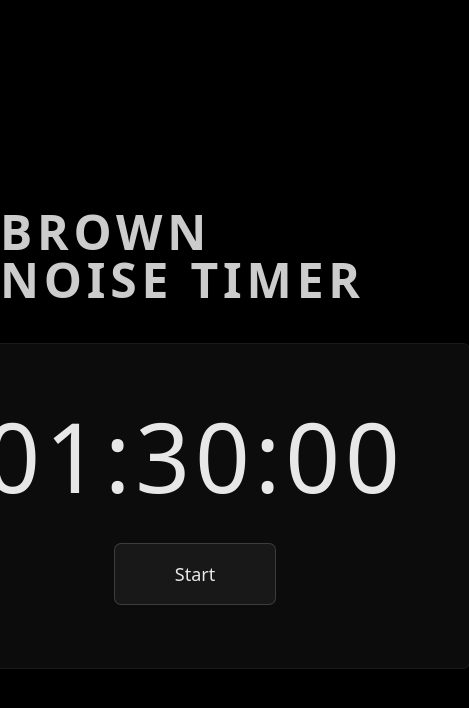
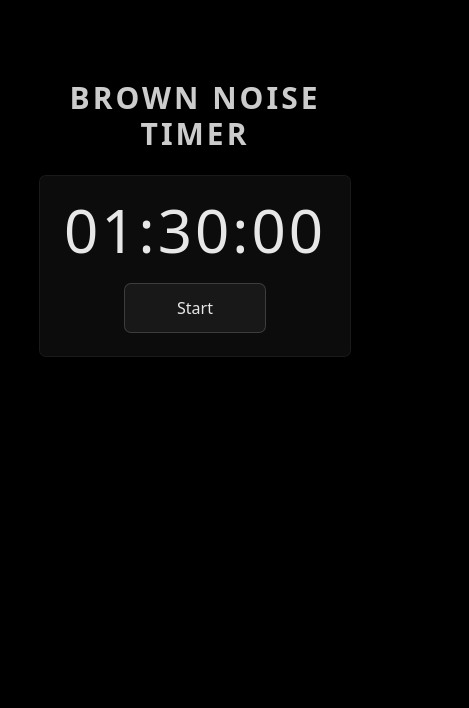
Before and after one commit to josh-may/timer-bud, a Next.js app: page / in a window 390 px wide. Shown: the top 708 px of the page, 469 px wide, since content can reach past the window. Built offline with nearby package versions, Linux system fonts and the light colour scheme.

Commit message:
Lazy commit

```diff
--- a/pages/index.js
+++ b/pages/index.js
@@ -121,19 +121,19 @@ export default function Home() {
   };
 
   return (
-    <div className="min-h-screen flex flex-col items-center justify-start pt-52 bg-black">
-      <h1 className="text-white/80 text-5xl font-bold mb-10 tracking-widest uppercase">
+    <div className="min-h-screen flex flex-col items-center justify-start pt-20 sm:pt-52 bg-black">
+      <h1 className="text-white/80 text-3xl sm:text-5xl font-bold mb-6 sm:mb-10 tracking-widest uppercase px-4 text-center">
         Brown Noise Timer
       </h1>
 
       <div
-        className="bg-zinc-900/50 p-16 rounded-md backdrop-blur-lg ring-1 ring-white/10"
+        className="bg-zinc-900/50 p-6 sm:p-16 rounded-md backdrop-blur-lg ring-1 ring-white/10 mx-4"
         onClick={handleBackgroundClick}
       >
         {isEditing ? (
           <form
             onSubmit={handleTimeSubmit}
-            className="text-white/90 text-5xl mb-10 space-x-3"
+            className="text-white/90 text-3xl sm:text-5xl mb-6 sm:mb-10 space-x-2 sm:space-x-3"
           >
             <input
               type="number"
@@ -144,7 +144,7 @@ export default function Home() {
                   hours: parseInt(e.target.value) || 0,
                 }))
               }
-              className="w-24 bg-transparent border-b border-zinc-700 text-center focus:outline-none focus:border-white/30 transition-colors"
+              className="w-16 sm:w-24 bg-transparent border-b border-zinc-700 text-center focus:outline-none focus:border-white/30 transition-colors"
               min="0"
             />
             <span>:</span>
@@ -157,7 +157,7 @@ export default function Home() {
                   minutes: parseInt(e.target.value) || 0,
                 }))
               }
-              className="w-24 bg-transparent border-b border-zinc-700 text-center focus:outline-none focus:border-white/30 transition-colors"
+              className="w-16 sm:w-24 bg-transparent border-b border-zinc-700 text-center focus:outline-none focus:border-white/30 transition-colors"
               min="0"
               max="59"
             />
@@ -171,7 +171,7 @@ export default function Home() {
                   seconds: parseInt(e.target.value) || 0,
                 }))
               }
-              className="w-24 bg-transparent border-b border-zinc-700 text-center focus:outline-none focus:border-white/30 transition-colors"
+              className="w-16 sm:w-24 bg-transparent border-b border-zinc-700 text-center focus:outline-none focus:border-white/30 transition-colors"
               min="0"
               max="59"
             />
@@ -179,7 +179,7 @@ export default function Home() {
         ) : (
           <div
             onClick={handleTimeClick}
-            className="text-white/90 text-8xl mb-10 font-light cursor-pointer hover:text-white transition-colors tracking-wider tabular-nums"
+            className="text-white/90 text-6xl sm:text-8xl mb-6 sm:mb-10 font-light cursor-pointer hover:text-white transition-colors tracking-wider tabular-nums"
           >
             {formatTime(remainingSeconds)}
           </div>
@@ -188,7 +188,7 @@ export default function Home() {
         <div className="flex justify-center">
           <button
             onClick={() => setIsRunning(!isRunning)}
-            className="bg-white/5 hover:bg-white/10 text-white/90 px-12 py-4 rounded-md text-lg font-medium transition-all ring-1 ring-white/20 hover:ring-white/30 min-w-[160px]"
+            className="bg-white/5 hover:bg-white/10 text-white/90 px-8 sm:px-12 py-3 sm:py-4 rounded-md text-base sm:text-lg font-medium transition-all ring-1 ring-white/20 hover:ring-white/30 min-w-[140px] sm:min-w-[160px]"
           >
             {isRunning ? "Pause" : "Start"}
           </button>
```
